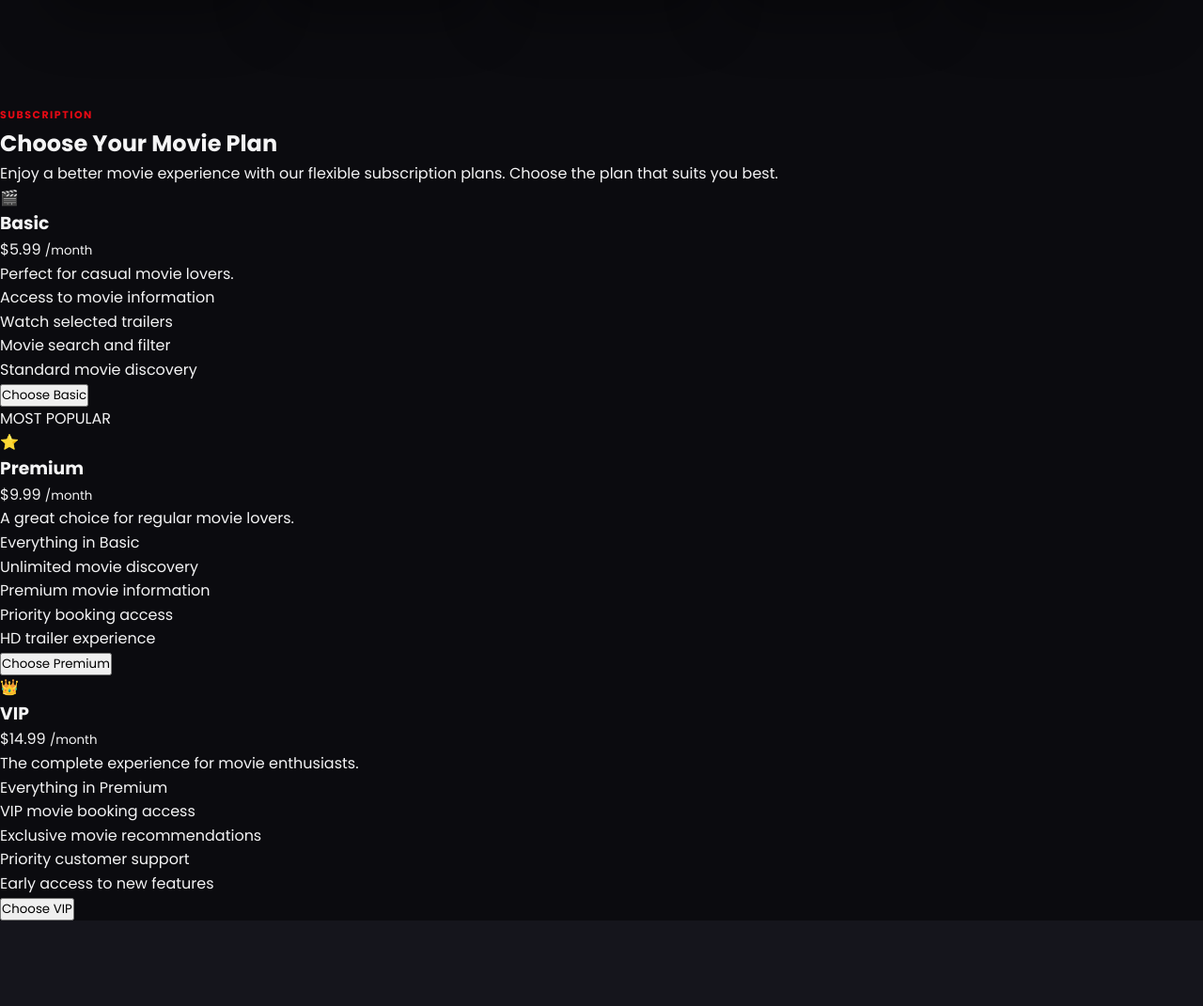
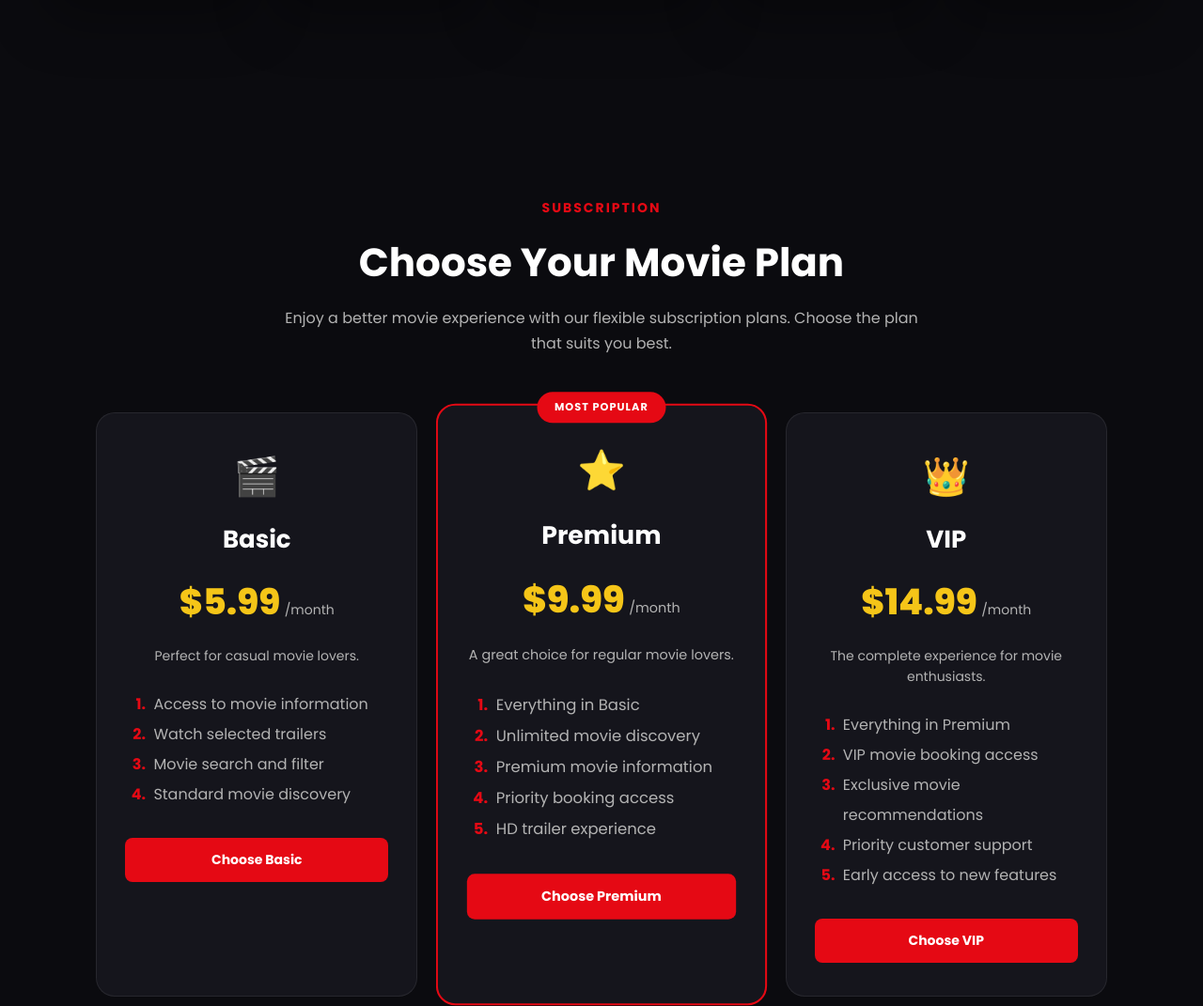
Before and after one commit to radjaamr/radjaamarullah.github.io, a plain HTML site: page index.html in a window 1280 px wide. Shown: the part 1702-2773 px from the top of the page at 94% size. Drawn offline with Linux system fonts and the light colour scheme.

Commit message:
Update style.css

```diff
--- a/style.css
+++ b/style.css
@@ -2205,3 +2205,215 @@ a {
     }
 
 }
+/* ==================== SUBSCRIPTION ==================== */
+
+.subscription-section {
+    padding: 100px 8%;
+    background: #0B0B0F;
+}
+
+.section-header {
+    text-align: center;
+    max-width: 700px;
+    margin: 0 auto 60px;
+}
+
+.section-label {
+    color: #E50914;
+    font-size: 14px;
+    font-weight: 700;
+    letter-spacing: 2px;
+}
+
+.section-header h2 {
+    font-size: 42px;
+    margin: 12px 0;
+    color: #FFFFFF;
+}
+
+.section-header p {
+    color: #B3B3B3;
+    line-height: 1.7;
+}
+
+
+/* CONTAINER */
+
+.subscription-container {
+    display: grid;
+    grid-template-columns: repeat(3, 1fr);
+    gap: 25px;
+    max-width: 1200px;
+    margin: auto;
+}
+
+
+/* CARD */
+
+.subscription-card {
+    position: relative;
+    background: #15151C;
+    border: 1px solid rgba(255, 255, 255, 0.08);
+    border-radius: 20px;
+    padding: 35px 30px;
+    text-align: center;
+    transition: 0.3s ease;
+}
+
+.subscription-card:hover {
+    transform: translateY(-8px);
+    border-color: #E50914;
+    box-shadow: 0 15px 40px rgba(0, 0, 0, 0.35);
+}
+
+
+/* FEATURED CARD */
+
+.subscription-card.featured {
+    border: 2px solid #E50914;
+    transform: scale(1.03);
+}
+
+.subscription-card.featured:hover {
+    transform: scale(1.03) translateY(-8px);
+}
+
+
+/* POPULAR BADGE */
+
+.popular-badge {
+    position: absolute;
+    top: -14px;
+    left: 50%;
+    transform: translateX(-50%);
+    background: #E50914;
+    color: #FFFFFF;
+    padding: 7px 18px;
+    border-radius: 20px;
+    font-size: 11px;
+    font-weight: 700;
+    letter-spacing: 1px;
+}
+
+
+/* ICON */
+
+.subscription-icon {
+    font-size: 40px;
+    margin-bottom: 15px;
+}
+
+
+/* TITLE */
+
+.subscription-card h3 {
+    color: #FFFFFF;
+    font-size: 26px;
+    margin-bottom: 15px;
+}
+
+
+/* PRICE */
+
+.subscription-price {
+    margin-bottom: 15px;
+}
+
+.subscription-price span {
+    color: #F5C518;
+    font-size: 38px;
+    font-weight: 800;
+}
+
+.subscription-price small {
+    color: #B3B3B3;
+    font-size: 14px;
+}
+
+
+/* DESCRIPTION */
+
+.subscription-description {
+    color: #B3B3B3;
+    font-size: 14px;
+    line-height: 1.6;
+    margin-bottom: 25px;
+}
+
+
+/* ORDERED LIST */
+
+.subscription-list {
+    text-align: left;
+    color: #FFFFFF;
+    margin: 0 0 30px;
+    padding-left: 25px;
+    line-height: 2;
+}
+
+.subscription-list li {
+    color: #B3B3B3;
+    padding-left: 5px;
+}
+
+.subscription-list li::marker {
+    color: #E50914;
+    font-weight: 700;
+}
+
+
+/* BUTTON */
+
+.subscription-button {
+    width: 100%;
+    padding: 13px 20px;
+    border: none;
+    border-radius: 8px;
+    background: #E50914;
+    color: #FFFFFF;
+    font-size: 14px;
+    font-weight: 700;
+    cursor: pointer;
+    transition: 0.3s ease;
+}
+
+.subscription-button:hover {
+    background: #b80710;
+    transform: translateY(-2px);
+}
+
+
+/* RESPONSIVE */
+
+@media (max-width: 900px) {
+
+    .subscription-container {
+        grid-template-columns: 1fr 1fr;
+    }
+
+    .subscription-card.featured {
+        transform: none;
+    }
+
+    .subscription-card.featured:hover {
+        transform: translateY(-8px);
+    }
+
+}
+
+
+@media (max-width: 600px) {
+
+    .subscription-section {
+        padding: 70px 5%;
+    }
+
+    .section-header h2 {
+        font-size: 30px;
+    }
+
+    .subscription-container {
+        grid-template-columns: 1fr;
+    }
+
+}
```
